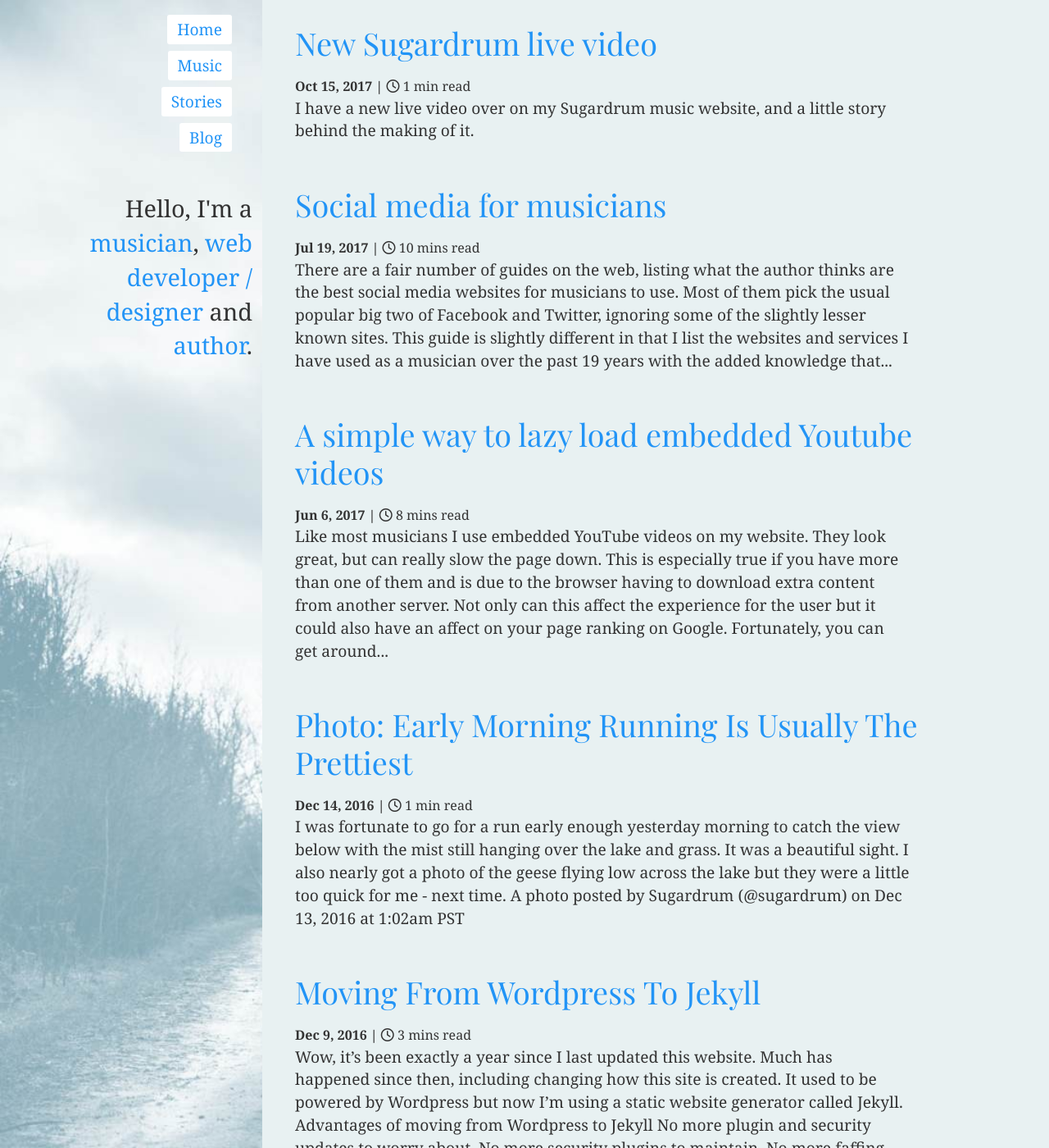
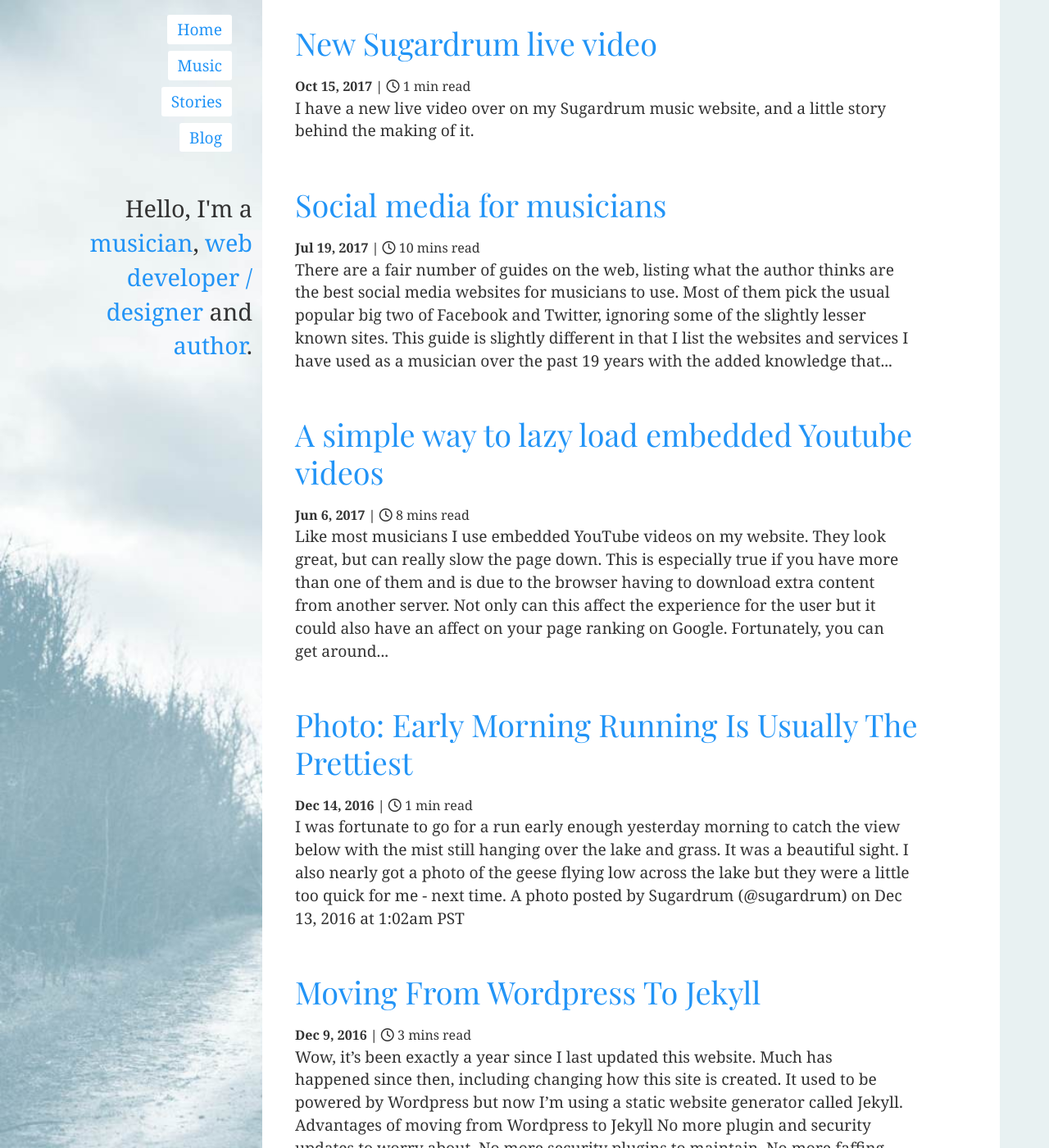
Before and after one commit to nbunner-personal/nigelbunner, a Jekyll site: the page built from index.md, in a window 1280 px wide and 1400 px high. Shown: the whole window at 82% size. Built offline with Jekyll 4.4.1, drawn with Linux system fonts in a browser that asks for light colours; nearby versions of some CDN libraries.

Commit message:
Background colour change

```diff
--- a/_sass/_layout.scss
+++ b/_sass/_layout.scss
@@ -10,7 +10,7 @@ body {
 	position: relative;
 }
 aside {background-image: url(/img/side-photo-mb.jpg); background-attachment: fixed; background-repeat: no-repeat; background-position: 50% 0; min-height: 45px; width: 100%;} // background: #537b93;
-main {background: #E8F1F2; padding: 30px 15px;}
+main {background: #fff; padding: 30px 15px;}
 
 body.showMenu {
 	padding-top: 350px;
```
